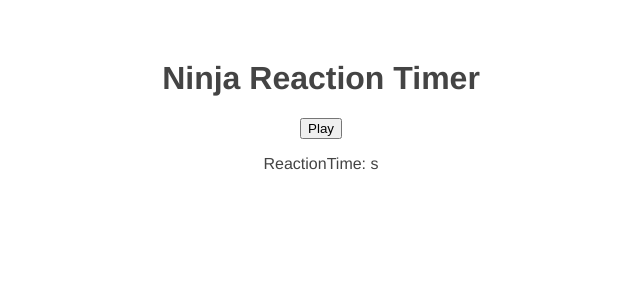
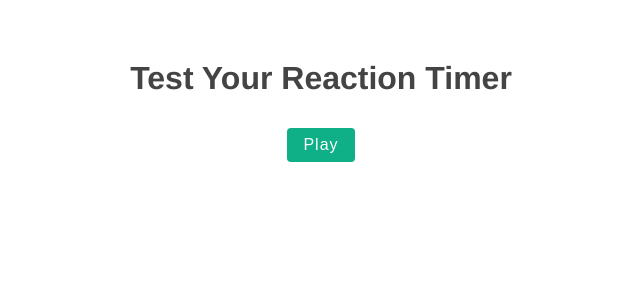
Before and after one commit to jay183145/reaction-timer, a Vue app: page / in a window 1280 px wide. Shown: the top 300 px of the page, without its empty margins (319-959 px from the left). Built offline with nearby package versions, Linux system fonts and the light colour scheme.

Commit message:
APP finish!

```diff
--- a/src/App.vue
+++ b/src/App.vue
@@ -1,31 +1,35 @@
 <template>
-  <h1>Ninja Reaction Timer</h1>
+  <h1>Test Your Reaction Timer</h1>
   <button @click="start" :disabled="isPlaying">Play</button>
-  <p>ReactionTime: {{ score }}s</p>
   <Block v-if="isPlaying" :delay="delay" @end="endGame"/>
+  <Results v-if="showResults" :score="score"/>
 </template>
 
 <script>
 import Block from "./components/Block.vue"
+import Results from "./components/Results.vue"
 
 export default {
   name: 'App',
-  components: { Block },
+  components: { Block, Results },
   data() {
     return {
       isPlaying: false,
       delay: null,
       score: null,
+      showResults: false,
     }
   },
   methods: {
     start() {
-      this.delay = 2000 + Math.random() * 5000
+      this.delay = 1000 + Math.random() * 3000
       this.isPlaying = true
+      this.showResults = false
     },
     endGame(reactionTime) {
       this.score = reactionTime/1000
       this.isPlaying = false
+      this.showResults = true
     }
   }
 }
@@ -40,4 +44,19 @@
     color: #444;
     margin-top: 60px;
   }
+  button {
+    background: #0faf87;
+    color: white;
+    border: none;
+    padding: 8px 16px;
+    border-radius: 4px;
+    font-size: 16px;
+    letter-spacing: 1px;
+    cursor: pointer;
+    margin: 10px;
+  }
+  button[disabled] {
+    opacity: 0.2;
+    cursor: not-allowed;
+  }
 </style>
--- a/src/components/Results.vue
+++ b/src/components/Results.vue
@@ -0,0 +1,32 @@
+<template>
+  <p>Reaction Time - {{ score }}s</p>
+  <p class="rank">{{ rank }}</p>
+</template>
+
+<script>
+export default {
+  props: ["score"],
+    data() {
+        return {
+          rank: null
+        }
+    },
+    mounted() {
+        if (this.score < 0.25) {
+          this.rank = "Don't Click all the time!"
+        } else if (this.score < 0.4) {
+          this.rank = "Rapid Reflexes"
+        } else {
+          this.rank = "Snail pace..."
+        }
+    }
+}
+</script>
+
+<style>
+  .rank {
+    font-size: 1.4em;
+    color: #0faf87;
+    font-weight: bold;
+  }
+</style>
```
